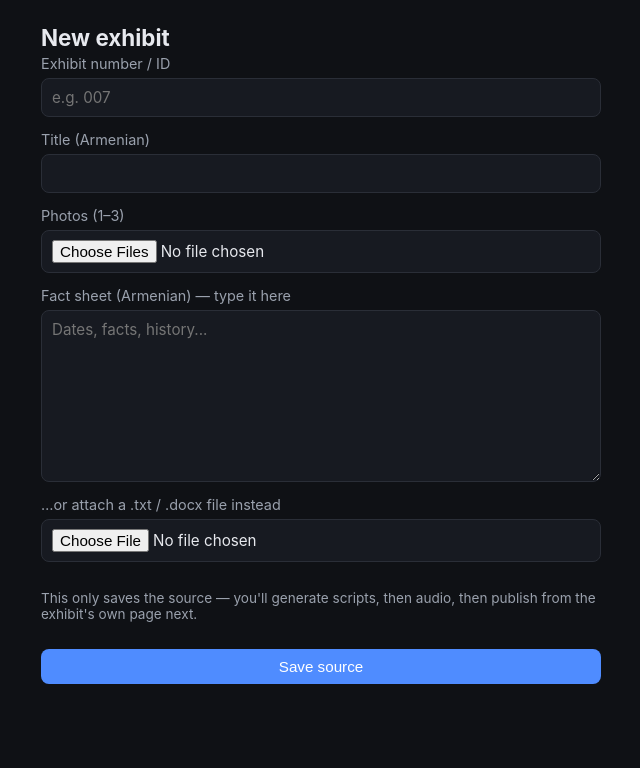
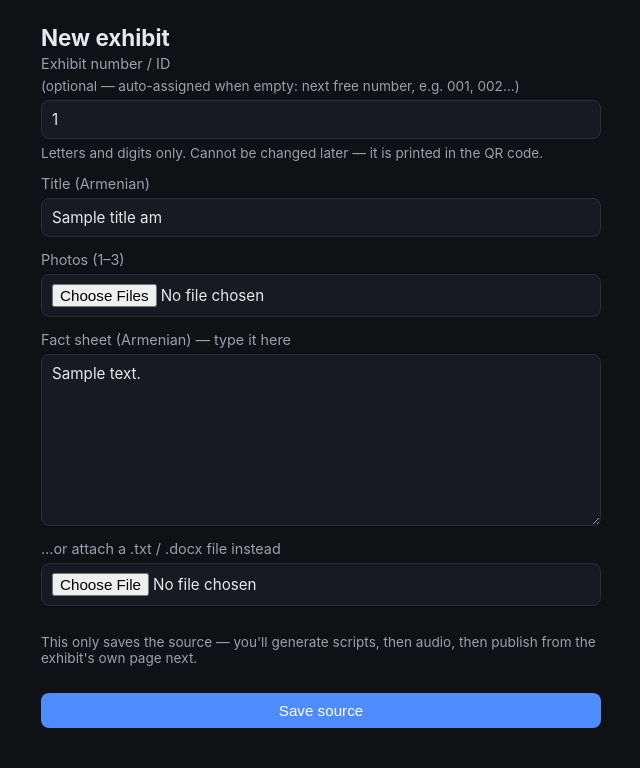
Before and after one commit to lernci/museum-audio-guide-bot, a FastAPI app: template webapp/templates/exhibit_new.html in a window 1280 px wide. Shown: the part 49-817 px from the top of the page, without its empty margins (155-795 px from the left). Before the commit the page ends 733 px from the top, so only its background shows below. Run offline with FastAPI, Linux system fonts and the light colour scheme; the template is opened without the code that fills it: most values are stand-ins (such as "Sample title", 1, 10 or a date in 2020); parts of the project's set-up code (start-up, migrations or seed data) failed here and were passed over.

Commit message:
New-exhibit form: optional auto-assigned sequential ID, validation, inline errors
Co-Authored-By: Claude Sonnet 5.5 <noreply@anthropic.com>

```diff
--- a/db/db.py
+++ b/db/db.py
@@ -66,6 +66,24 @@ async def get_exhibit(exhibit_id):
     async with get_conn() as db:
         cur = await db.execute("SELECT * FROM exhibits WHERE id = ?", (exhibit_id,))
         return await cur.fetchone()
+
+
+async def exhibit_id_taken(exhibit_id):
+    """Case-insensitive, so 'a1' can't be created next to 'A1' (confusing on printed QRs)."""
+    async with get_conn() as db:
+        cur = await db.execute("SELECT 1 FROM exhibits WHERE id = ? COLLATE NOCASE", (exhibit_id,))
+        return await cur.fetchone() is not None
+
+
+async def next_sequential_exhibit_id(width=3):
+    """Highest all-digit ID + 1, zero-padded (001, 002, ...). Uses max+1 rather than
+    filling gaps so a number is never reused. Non-numeric IDs are ignored."""
+    async with get_conn() as db:
+        cur = await db.execute(
+            "SELECT MAX(CAST(id AS INTEGER)) FROM exhibits WHERE id NOT GLOB '*[^0-9]*'"
+        )
+        row = await cur.fetchone()
+    return str((row[0] or 0) + 1).zfill(width)
 
 
 async def list_exhibits():
--- a/webapp/app.py
+++ b/webapp/app.py
@@ -11,6 +11,8 @@ already-live exhibit keep serving its old content untouched while staff
 edit and regenerate it.
 """
 import os
+import re
+import sqlite3
 from pathlib import Path
 from urllib.parse import quote
 
@@ -32,6 +34,8 @@ TEMPLATES_DIR = Path(__file__).parent / "templates"
 STATIC_DIR = Path(__file__).parent / "static"
 
 MAX_PHOTOS = 3
+EXHIBIT_ID_RE = re.compile(r"[A-Za-z0-9]+")
+MAX_EXHIBIT_ID_LEN = 32
 
 
 def create_app(bot) -> FastAPI:
@@ -82,12 +86,15 @@ def create_app(bot) -> FastAPI:
     async def exhibit_new_form(request: Request):
         if (redirect := require_login(request)) is not None:
             return redirect
-        return templates.TemplateResponse(request, "exhibit_new.html", {"error": None})
+        return templates.TemplateResponse(
+            request, "exhibit_new.html",
+            {"error": None, "id_error": None, "exhibit_id": "", "title_am": "", "fact_sheet_text": ""},
+        )
 
     @app.post("/exhibits/new", name="exhibit_new_submit")
     async def exhibit_new_submit(
         request: Request,
-        exhibit_id: str = Form(...),
+        exhibit_id: str = Form(""),
         title_am: str = Form(...),
         fact_sheet_text: str = Form(""),
         fact_sheet_file: UploadFile | None = None,
@@ -97,25 +104,46 @@ def create_app(bot) -> FastAPI:
             return redirect
 
         exhibit_id = exhibit_id.strip()
-        if await db.get_exhibit(exhibit_id) is not None:
+        form_values = {"exhibit_id": exhibit_id, "title_am": title_am, "fact_sheet_text": fact_sheet_text}
+
+        def render_error(status_code=400, **ctx):
             return templates.TemplateResponse(
-                request, "exhibit_new.html", {"error": f"Exhibit {exhibit_id} already exists."}, status_code=400
+                request, "exhibit_new.html", {"error": None, "id_error": None, **form_values, **ctx},
+                status_code=status_code,
             )
+
+        # Blank -> auto-assign. Provided -> validate (IDs are baked into printed QR
+        # codes, so they're immutable after creation; there's deliberately no rename).
+        auto_id = not exhibit_id
+        if not auto_id:
+            if len(exhibit_id) > MAX_EXHIBIT_ID_LEN or not EXHIBIT_ID_RE.fullmatch(exhibit_id):
+                return render_error(
+                    id_error="Use letters and digits only (no spaces or symbols), "
+                             f"up to {MAX_EXHIBIT_ID_LEN} characters."
+                )
+            if await db.exhibit_id_taken(exhibit_id):
+                return render_error(id_error=f"ID “{exhibit_id}” is already taken — choose another or leave blank.")
 
         fact_sheet_am = await _resolve_fact_sheet(fact_sheet_text, fact_sheet_file)
         if not fact_sheet_am:
-            return templates.TemplateResponse(
-                request, "exhibit_new.html",
-                {"error": "Provide the fact sheet as text or attach a .txt/.docx file."}, status_code=400,
-            )
+            return render_error(error="Provide the fact sheet as text or attach a .txt/.docx file.")
         photo_files = [p for p in (photos or []) if p.filename]
         if not photo_files:
-            return templates.TemplateResponse(
-                request, "exhibit_new.html", {"error": "At least one photo is required."}, status_code=400
-            )
+            return render_error(error="At least one photo is required.")
 
         file_ids = await _upload_photos(request.app.state.bot, photo_files[:MAX_PHOTOS])
-        await db.create_exhibit(exhibit_id, title_am.strip(), fact_sheet_am, created_by=None)
+        for _attempt in range(5):
+            if auto_id:
+                exhibit_id = await db.next_sequential_exhibit_id()
+            try:
+                await db.create_exhibit(exhibit_id, title_am.strip(), fact_sheet_am, created_by=None)
+                break
+            except sqlite3.IntegrityError:
+                # Lost a race with another submit for the same ID.
+                if not auto_id:
+                    return render_error(id_error=f"ID “{exhibit_id}” is already taken — choose another or leave blank.")
+        else:
+            return render_error(error="Could not allocate an exhibit ID, please try again.")
         await db.replace_exhibit_photos(exhibit_id, file_ids)
         await db.set_deep_link(exhibit_id, build_deep_link(pipeline.BOT_USERNAME, exhibit_id))
         await db.mark_source_edited(exhibit_id)
--- a/webapp/templates/exhibit_new.html
+++ b/webapp/templates/exhibit_new.html
@@ -4,17 +4,20 @@
 <h1>New exhibit</h1>
 {% if error %}<p class="error">{{ error }}</p>{% endif %}
 <form method="post" action="{{ request.url_for('exhibit_new_submit') }}" enctype="multipart/form-data" class="exhibit-form">
-  <label>Exhibit number / ID
-    <input type="text" name="exhibit_id" placeholder="e.g. 007" required>
+  <label>Exhibit number / ID <span class="hint">(optional — auto-assigned when empty: next free number, e.g. 001, 002…)</span>
+    <input type="text" name="exhibit_id" value="{{ exhibit_id or '' }}" placeholder="Leave empty to auto-assign"
+           pattern="[A-Za-z0-9]+" maxlength="32" autocomplete="off"{% if id_error %} aria-invalid="true"{% endif %}>
+    {% if id_error %}<span class="error field-error">{{ id_error }}</span>{% endif %}
+    <span class="hint">Letters and digits only. Cannot be changed later — it is printed in the QR code.</span>
   </label>
   <label>Title (Armenian)
-    <input type="text" name="title_am" required>
+    <input type="text" name="title_am" value="{{ title_am or '' }}" required>
   </label>
   <label>Photos (1–3)
     <input type="file" name="photos" accept="image/*" multiple required>
   </label>
   <label>Fact sheet (Armenian) — type it here
-    <textarea name="fact_sheet_text" rows="8" placeholder="Dates, facts, history..."></textarea>
+    <textarea name="fact_sheet_text" rows="8" placeholder="Dates, facts, history...">{{ fact_sheet_text or '' }}</textarea>
   </label>
   <label>…or attach a .txt / .docx file instead
     <input type="file" name="fact_sheet_file" accept=".txt,.docx">
```
